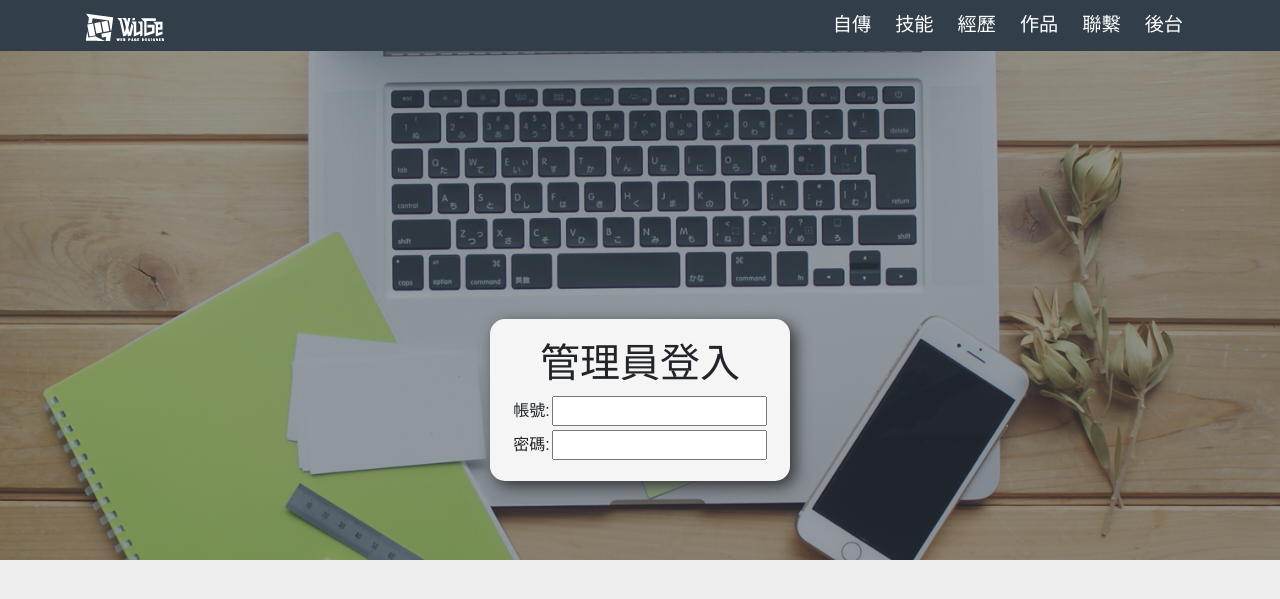
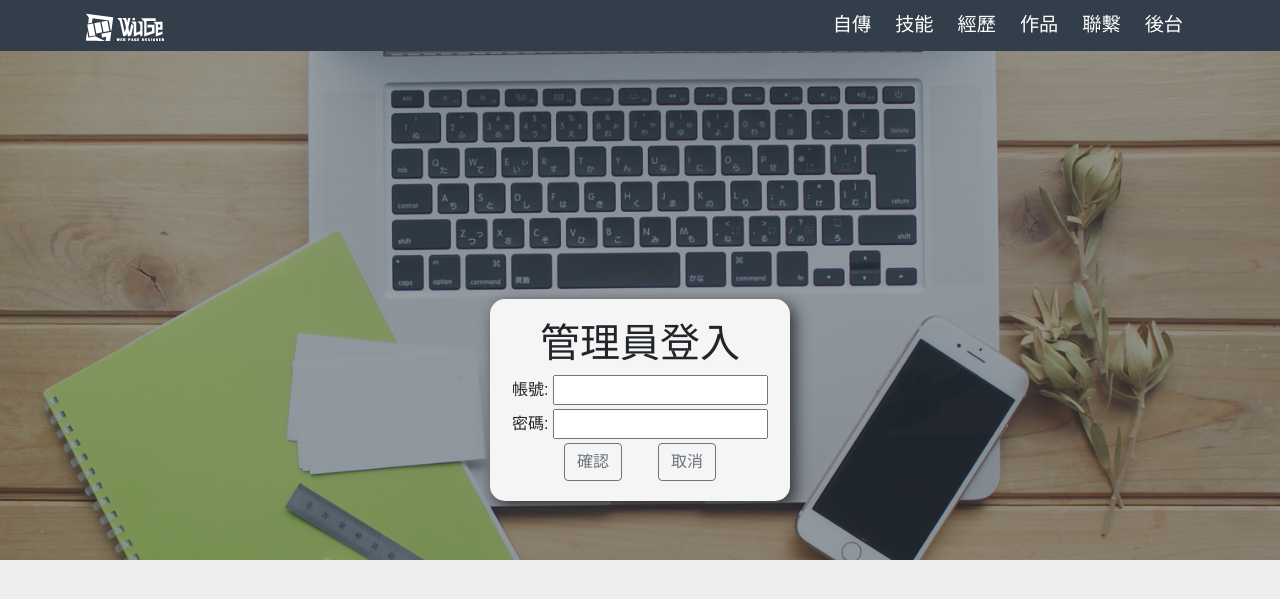
Before and after one commit to wdaweb/10902-lu-li-biao-xi-tong-WuGe01, a PHP site: page /index.php?do=log in a window 1280 px wide. Shown: the top 599 px of the page. Run offline with PHP 8.4, Linux system fonts and the light colour scheme.

Commit message:
修正案紐

```diff
--- a/api/log.php
+++ b/api/log.php
@@ -1,23 +1,19 @@
 
 <div class="logDiv">
 <h1>管理員登入</h1>
-<table class="logTable">
-    <tr>
-        <td>帳號:</td>
-        <td><input type="text"></td>
-    </tr>
-    <tr>
-        <td></td>
-        <td></td>
-    </tr>
-    <tr>
-        <td>密碼:</td>
-        <td><input type="password"></td>
-    </tr>
-</table>
+<form action="">
+        <div class="mt-1">帳號: <input class='b-touch inputText' type="text"></div>
+        <div class="mt-1">密碼: <input class='b-touch inputText' type="password"></div>
+        <div class="mt-1 d-flex justify-content-around">
+        <span></span>
+        <input class="btn btn-outline-secondary b-touch" type="submit" value="確認">
+        <a class="btn btn-outline-secondary b-touch"  href="?do=main">取消</a>
+        <span></span>
+        </div>
+</form>
 </div>
 <script>
     $('.main').animate({
-    width:"0px",height:"0px"
+    width:"200px",height:"100px"
     },1000)
 </script>
--- a/index.php
+++ b/index.php
@@ -14,13 +14,13 @@
     <header>
         <div class="header">
             <div class="container">
-                <a href="?do=main"><img class="headerIn" src="./img/logo-01.png"></a>
-                <a class="headerWord btn btn-outline-secondary" style="border: 0px;" href="?do=log">後台</a>
-                <a class="headerWord btn btn-outline-secondary" style="border: 0px;" href="?do=tel">聯繫</a>
-                <a class="headerWord btn btn-outline-secondary" style="border: 0px;" href="?do=art">作品</a>
-                <a class="headerWord btn btn-outline-secondary" style="border: 0px;" href="?do=exp">經歷</a>
-                <a class="headerWord btn btn-outline-secondary" style="border: 0px;" href="?do=skill">技能</a>
-                <a class="headerWord btn btn-outline-secondary" style="border: 0px;" href="?do=res">自傳</a>
+                <a href="?do=main"><img class="b-touch headerIn" src="./img/logo-01.png"></a>
+                <a class="headerWord b-touch btn btn-outline-secondary" style="border: 0px;" href="?do=log">後台</a>
+                <a class="headerWord b-touch btn btn-outline-secondary" style="border: 0px;" href="?do=tel">聯繫</a>
+                <a class="headerWord b-touch btn btn-outline-secondary" style="border: 0px;" href="?do=art">作品</a>
+                <a class="headerWord b-touch btn btn-outline-secondary" style="border: 0px;" href="?do=exp">經歷</a>
+                <a class="headerWord b-touch btn btn-outline-secondary" style="border: 0px;" href="?do=skill">技能</a>
+                <a class="headerWord b-touch btn btn-outline-secondary" style="border: 0px;" href="?do=res">自傳</a>
             </div>
         </div>
     </header>
--- a/mystyle.css
+++ b/mystyle.css
@@ -7,6 +7,10 @@ body{
     margin: 0px;
     background-color: #EFEEEE;
     z-index: -3;
+    pointer-events: none;
+}
+.b-touch{
+    pointer-events: all !important;
 }
 .big_dady{
     width: 100vw;
@@ -16,6 +20,7 @@ body{
     justify-content: center;
     align-items: center;
     z-index: -1;
+    pointer-events: none;
 }
 .main{
     box-shadow: 5px 5px 15px #333;
@@ -36,6 +41,7 @@ body{
     position: absolute;
     height: 70vh;
     width: 100vw;
+    pointer-events: none;
 }
 .backend{
     z-index: -2;
@@ -44,6 +50,7 @@ body{
     position: absolute;
     height: 70vh;
     width: 100vw;
+    pointer-events: none;
 }
 .header{
     z-index: 10;
@@ -87,3 +94,9 @@ body{
     box-shadow: 5px 5px 15px #333;
     background-color: whitesmoke;
 }
+.inputText{
+    z-index: 15;
+}
+input {
+    -webkit-user-select: auto !important;
+}
```
Also changed, not shown: backcontrol.php (+8 -8 lines).
